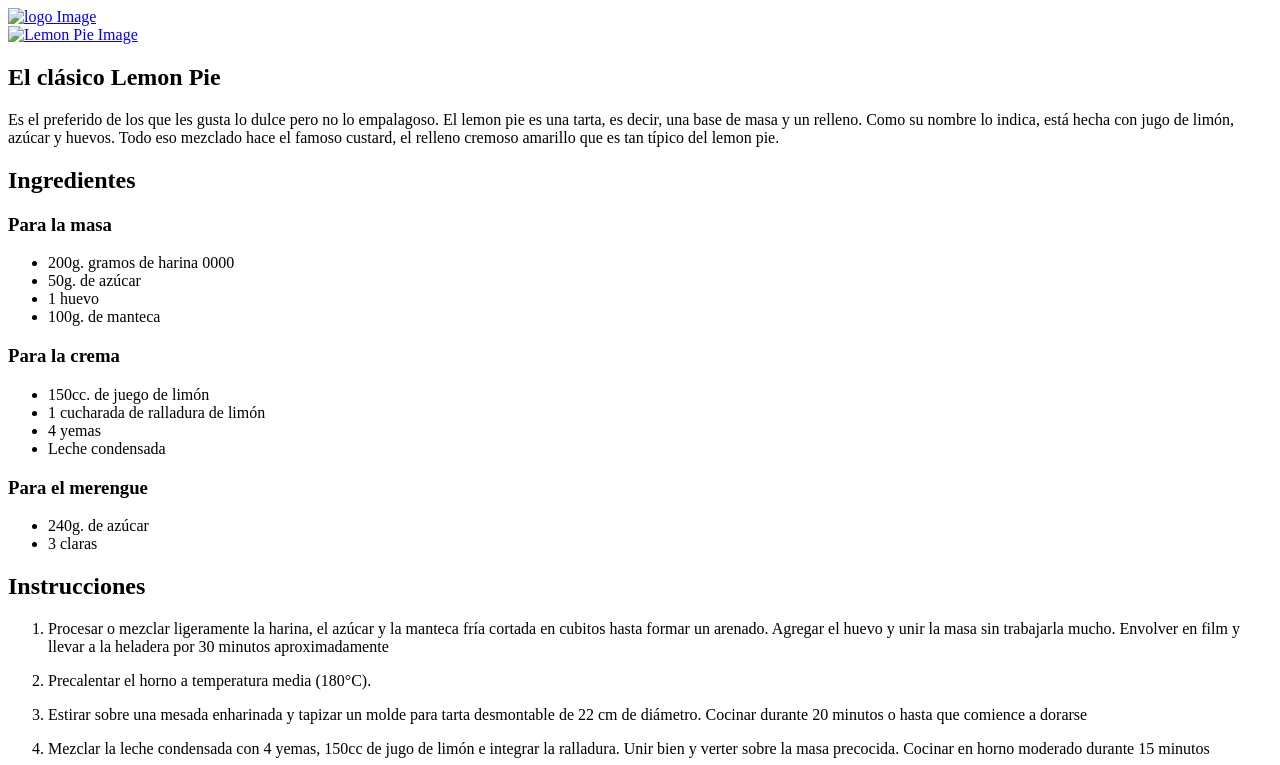
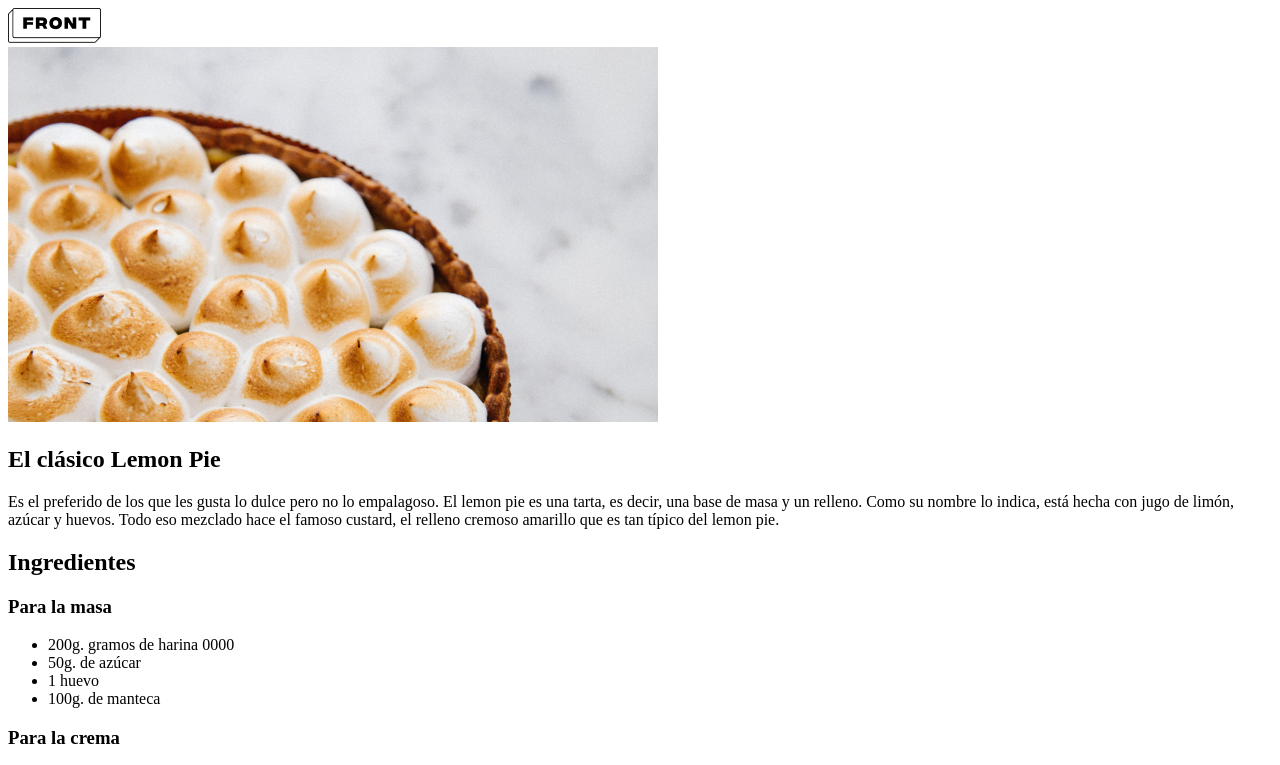
Before and after one commit to Pietro-Paolo/Front-End-Activity5, a plain HTML site: page index.html in a window 1280 px wide. Shown: the top 765 px of the page. Drawn offline with Linux system fonts and the light colour scheme; the site is published under a folder, as on GitHub Pages, so addresses that start at the root find nothing.

Commit message:
updates in the pics link

```diff
--- a/index.html
+++ b/index.html
@@ -9,7 +9,7 @@
   <body>
     <header>
       <nav>
-        <a href="index.html"> <img src="/img/Group.png" alt="logo Image" /></a>
+        <a href="index.html"> <img src="img/Group.png" alt="logo Image" /></a>
       </nav>
     </header>
 
@@ -17,7 +17,7 @@
       <section>
         <a
           href="https://www.recetasgratis.net/receta-de-pie-de-limon-y-merengue-facil-44654.html"
-          ><img src="/img/lemon-pie 1.png" alt="Lemon Pie Image"
+          ><img src="img/lemon-pie 1.png" alt="Lemon Pie Image"
         /></a>
 
         <h1>El clásico Lemon Pie</h1>
```
